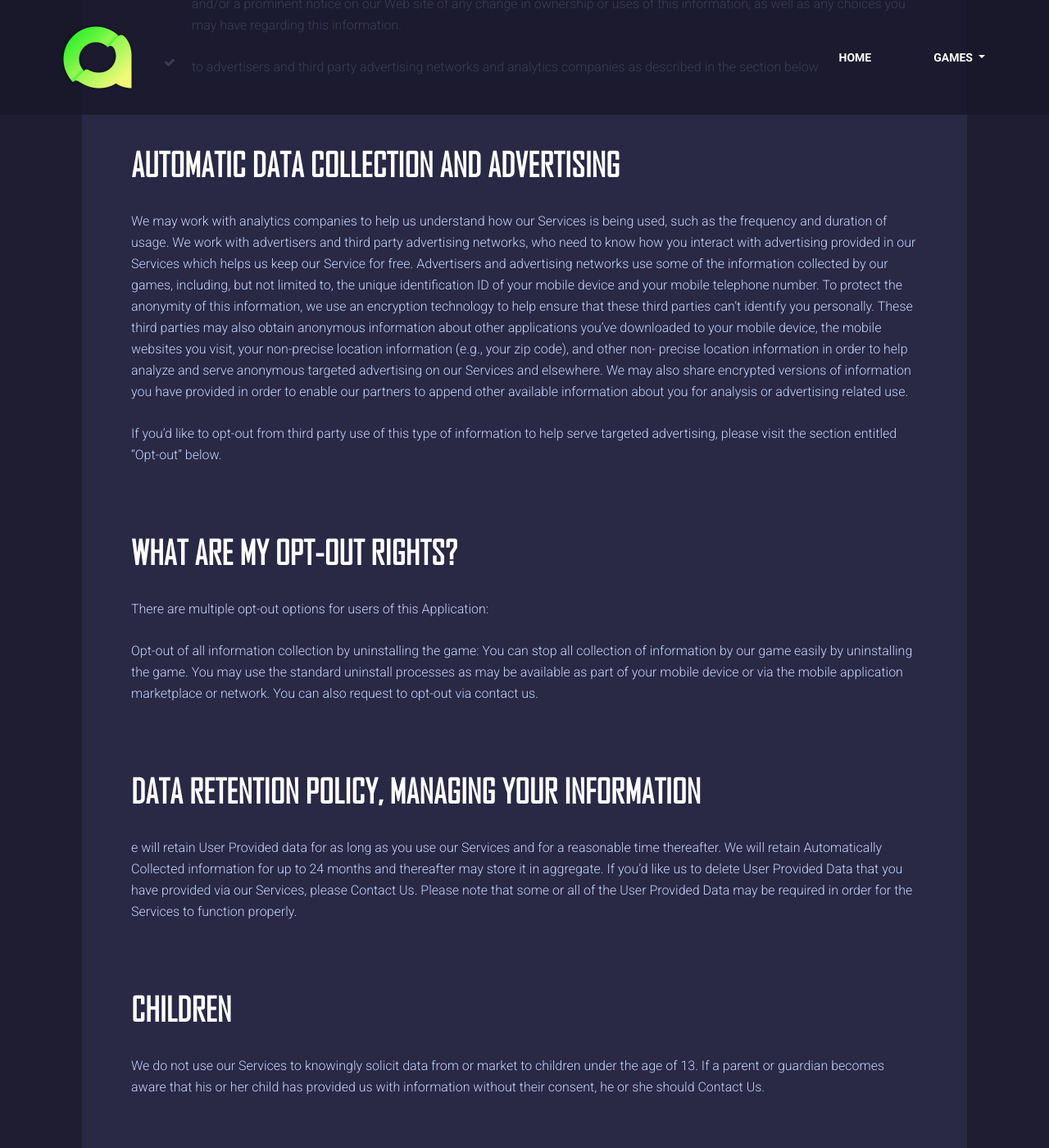
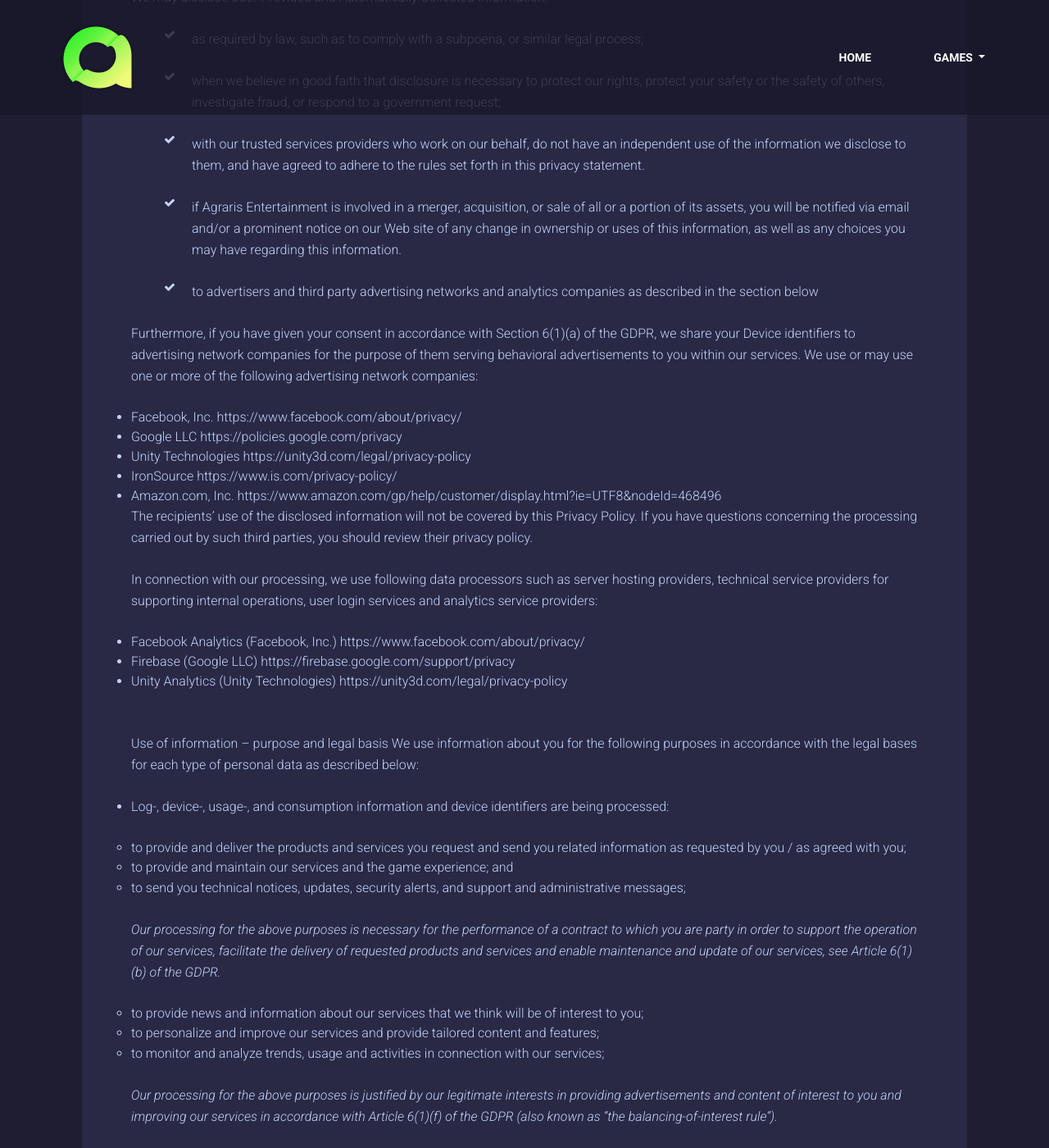
Before and after one commit to agraris/agraris.github.io, a Jekyll site: the page built from privacy.md, in a window 1280 px wide and 1400 px high, scrolled down 2750 px. Shown: the whole window at 82% size. Built offline with Jekyll 4.4.1, drawn with Linux system fonts in a browser that asks for light colours; some of the changed text lies outside the part shown.

Commit message:
Update privacy policy and add logo files

```diff
--- a/privacy.md
+++ b/privacy.md
@@ -4,59 +4,63 @@
 header_image: /assets/images/page-name.jpg
 ---
 
-This privacy policy governs your use of the Services that was created by Agraris Entertainment. This policy describes how Agraris Entertainment (described as &ldquo;Agraris&rdquo;, &ldquo;we&rdquo;, &ldquo;us&rdquo;, or &ldquo;our&rdquo;) and its third party marketing and advertising partners collect, process, and share information about you.
+This privacy policy governs your use of the Services that was created by Agraris Entertainment. This policy describes how Agraris Entertainment (described as "Agraris", "we", "us", or "our") and its third party marketing and advertising partners collect, process, and share information about you.
 
-This Privacy Policy applies to all of our games, whether played on mobile devices, PCs, or on other platforms such as Facebook. In this Privacy Policy we refer to our website, games, and other services as our &ldquo;Services&rdquo;.
+This Privacy Policy applies to all of our games, whether played on mobile devices, PCs, or on other platforms such as Facebook. In this Privacy Policy we refer to our websites, games, and other services as our "Services".
 
 By using, downloading, accessing, and/or playing our games, interacting with our website, you agree to the collection and use of your information in accordance with this Privacy Policy. If you have other concerns about providing information to us or it being used as described in this Privacy Policy, you should not use our Services.
 
 <br>
 
-### What information does the Services obtain and how is it used?
+## Collection of information
+### Playing our Games
+<br>
+By downloading, accessing and/or playing our games you consent to the data collected by us. Most of this data comes directly from you or your device, such as:
 
-##### Playing our Games
-<br>
-By downloading, accessing and/or playing our games you consent to the data collected by us. Most of this data comes directly from you or your device, such as device info, country and region, and game play information. Our games also obtain public information (full name, age, gender, email address, profile pictures, and friend list) from your Facebook account when you login on our games using Facebook connects. Login is optional; however, you may not be able to use some of the features offered by our games unless you login.
+- **Log Information**: We log information about your use of our services, including the type of device you use, the features you use, access times and your IP address.
+- **Device Information**: We collect information about the device you use to access our services, including information about the device manufacture, device model, device's OS, time zone of device, language of device.
+- **Device identifiers**: We collect online identifiers of the device you use to access our services, including IDFA, Google Ads ID, Google Device ID, Game Center ID, Google Play Account ID.
+- **Usage Information**: We collect information relating to your use of our services, including your game progress, scores, achievements and interactions with other players.
+- **Consumption information**: We collect information about your consumption habits relating to your use of our services, including which purchases you make with both virtual and real currencies and the reception of virtual goods in-game.
 
-This data is collected via external tools (Software Development Kit or SDK) implemented on our games. Here is the list of our partners implementing SDKs through our games:
+This data is collected via external tools (Software Development Kit or SDK) implemented on our games. You can learn more about how such third-party sites or platforms process your personal data in the relevant privacy policy.
+
+Here is the list of our partners implementing SDKs through our games and link to it's privacy policy:
 
 <ul class="list-1">
     <li style="margin-left: 40px; display: flex">
-        <p>Google AdMob (Advertising SDK)</p>
+        Facebook:&nbsp;<a href="https://www.facebook.com/about/privacy/" target="_blank">https://www.facebook.com/about/privacy/</a>
     </li>
     <li style="margin-left: 40px; display: flex">
-        <p>Unity Ads (Advertising SDK)</p>
+        Game Center:&nbsp;<a href="https://www.apple.com/legal/internet-services/itunes/gamecenter/" target="_blank">https://www.apple.com/legal/internet-services/itunes/gamecenter/</a>
     </li>
     <li style="margin-left: 40px; display: flex">
-        <p>Google Firebase (Analytic SDK)</p>
-    </li>
-    <li style="margin-left: 40px; display: flex">
-        <p>Unity Analytics (Analytic SDK)</p>
-    </li>
-    <li style="margin-left: 40px; display: flex">
-        <p>Facebook SDK (Advertising and Analytic SDK)</p>
-    </li>
-    <li style="margin-left: 40px; display: flex">
-        <p>IronSource (Advertising Mediation SDK)</p>
-    </li>
-    <li style="margin-left: 40px; display: flex">
-        <p>Google Play Games Service (Service SDK)</p>
+        Google Play Games:&nbsp;<a href="https://policies.google.com/privacy" target="_blank">https://policies.google.com/privacy</a>
     </li>
 </ul>
 
 We may also use the information you provided us to contact your from time to time to provide you with important information, required notices and marketing promotions.
 
-##### Visiting our Website
+### Visiting our Website
 <br>
-When you visit our other websites, such as [https://agraris.github.io](https://agraris.github.io/) and other websites operated by us (&ldquo;Websites&rdquo;), we collect information about you, such as details about how you use and interact with such Websites. We may use the information we collect about you for a number of purposes, including for operating and optimizing the Websites, in connection with our advertising purposes, and for research or analysis.
+When you visit our other websites, such as [https://agraris.github.io](https://agraris.github.io) and other websites operated by us ("Websites"), we collect information about you, such as details about how you use and interact with such Websites. We may use the information we collect about you for a number of purposes, including for operating and optimizing the Websites, in connection with our advertising purposes, and for research or analysis.
 
-##### Automatically Collected Information
-<br>
-In addition, our Services may collect certain information automatically, including, but not limited to, the type of mobile device you use, your mobile devices unique device ID, the IP address of your mobile device, your mobile operating system, the type of mobile Internet browsers you use, and information about the way you use our services.
+We use GitHub service to store our website file.
+- GitHub, Inc. https://docs.github.com/en/github/site-policy/github-privacy-statement
 
 <br>
 
-### Do third parties see and/or have access to information obtained by the Services?
+## Storage of information
+<br>
+Agraris will store your personal data for as long as necessary in order to provide you with our services or otherwise fulfil the purposes as described above, unless further storage is required in order to establish, exercise or defend a legal claim or to comply with applicable law, including accounting rules.
+
+Your personal data are deleted or anonymized as soon as it no longer serves one of the above mentioned purposes and in any event no later than three (3) years after your interaction with Agraris has ceased.
+
+Please note that some or all of the User Provided Data may be required in order for the Services to function properly.
+
+<br>
+
+## Sharing of information to third parties
 <br>
 Yes. We will share your information with third parties only in the ways that are described in this privacy statement.
 
@@ -80,45 +84,100 @@
     </li>
 </ul>
 
-<br>
+Furthermore, if you have given your consent in accordance with Section 6(1)(a) of the GDPR, we share your Device identifiers to advertising network companies for the purpose of them serving behavioral advertisements to you within our services. We use or may use one or more of the following advertising network companies:
 
-### Automatic Data Collection and Advertising
-<br>
-We may work with analytics companies to help us understand how our Services is being used, such as the frequency and duration of usage. We work with advertisers and third party advertising networks, who need to know how you interact with advertising provided in our Services which helps us keep our Service for free. Advertisers and advertising networks use some of the information collected by our games, including, but not limited to, the unique identification ID of your mobile device and your mobile telephone number. To protect the anonymity of this information, we use an encryption technology to help ensure that these third parties can&rsquo;t identify you personally. These third parties may also obtain anonymous information about other applications you&rsquo;ve downloaded to your mobile device, the mobile websites you visit, your non-precise location information (e.g., your zip code), and other non- precise location information in order to help analyze and serve anonymous targeted advertising on our Services and elsewhere. We may also share encrypted versions of information you have provided in order to enable our partners to append other available information about you for analysis or advertising related use.
+- Facebook, Inc. https://www.facebook.com/about/privacy/
+- Google LLC https://policies.google.com/privacy
+- Unity Technologies https://unity3d.com/legal/privacy-policy
+- IronSource https://www.is.com/privacy-policy/
+- Amazon.com, Inc. https://www.amazon.com/gp/help/customer/display.html?ie=UTF8&nodeId=468496
 
-If you&rsquo;d like to opt-out from third party use of this type of information to help serve targeted advertising, please visit the section entitled &ldquo;Opt-out&rdquo; below.
+The recipients' use of the disclosed information will not be covered by this Privacy Policy. If you have questions concerning the processing carried out by such third parties, you should review their privacy policy.
+
+In connection with our processing, we use following data processors such as server hosting providers, technical service providers for supporting internal operations, user login services and analytics service providers:
+
+- Facebook Analytics (Facebook, Inc.) https://www.facebook.com/about/privacy/
+- Firebase (Google LLC) https://firebase.google.com/support/privacy
+- Unity Analytics (Unity Technologies) https://unity3d.com/legal/privacy-policy
 
 <br>
 
-### What are my opt-out rights?
-<br>
-There are multiple opt-out options for users of this Application:
+Use of information – purpose and legal basis
+We use information about you for the following purposes in accordance with the legal bases for each type of personal data as described below:
 
-Opt-out of all information collection by uninstalling the game: You can stop all collection of information by our game easily by uninstalling the game. You may use the standard uninstall processes as may be available as part of your mobile device or via the mobile application marketplace or network. You can also request to opt-out via contact us.
+- Log-, device-, usage-, and consumption information and device identifiers are being processed:
+
+  - to provide and deliver the products and services you request and send you related information as requested by you / as agreed with you;
+  - to provide and maintain our services and the game experience; and
+  - to send you technical notices, updates, security alerts, and support and administrative messages;
+
+    *Our processing for the above purposes is necessary for the performance of a contract to which you are party in order to support the operation of our services, facilitate the delivery of requested products and services and enable maintenance and update of our services, see Article 6(1)(b) of the GDPR.*
+
+  - to provide news and information about our services that we think will be of interest to you;
+  - to personalize and improve our services and provide tailored content and features;
+  - to monitor and analyze trends, usage and activities in connection with our services;
+
+    *Our processing for the above purposes is justified by our legitimate interests in providing advertisements and content of interest to you and improving our services in accordance with Article 6(1)(f) of the GDPR (also known as "the balancing-of-interest rule").*
+
+  - to provide users that have given us consent to share their advertising IDs with our ad network partners (as further specified under “Sharing of Information”) for the purpose of serving them with personalized advertisement in our services (behavioral advertising).
+
+    *Our processing for the above purpose is justified by our legitimate interests in providing advertisements and content of interest to you in accordance with Article 6(1)(f) of the GDPR. The disclosure of your advertising ID to third parties for the purposes of behavioral advertising is based on your consent in accordance with Article 6(1)(a) of the GDPR (see more below under Sharing of Information).*
+
+- Information from other sources are being processed:
+
+  - to provide and deliver the products and services you request and send you related information;
+
+    *Our processing for the above purpose is necessary for the performance of a contract to which you are party in order to facilitate the delivery of requested products and services, see Section 6(1)(b) of the GDPR.*
+
+  - to link or combine information we get from others to help understand your needs and provide you with better service; and
+  - to provide news and information about our services we think will be of interest to you;
+
+    *Our processing for the above purposes is justified by our legitimate interests in providing content of interest to you and improving our services in accordance with Article 6(1)(f) of the GDPR (also known as "the balancing-of-interest rule").*
+
+We only process your information to the extent that is necessary to achieve the purposes for which the information has been collected.
 
 <br>
 
-### Data Retention Policy, Managing Your Information
+## Social sharing features
+Our services may offers social sharing features and other integrated tools (such as the Facebook “Like” button), which let you share actions you take in our services with other media. You must be over the minimum age limit that is prescribed by the legislation in the individual jurisdictions to use any social sharing features integrated in our services. The use of such features enables the sharing of information with your friends or the public, depending on the settings you establish with the entity that provides the social sharing feature.
+
+## Children
 <br>
-e will retain User Provided data for as long as you use our Services and for a reasonable time thereafter. We will retain Automatically Collected information for up to 24 months and thereafter may store it in aggregate. If you&rsquo;d like us to delete User Provided Data that you have provided via our Services, please Contact Us. Please note that some or all of the User Provided Data may be required in order for the Services to function properly.
+Use of our services is limited to users aged 13 years and above, except in European Economic Area, where our services is limited to users aged 16 years and above. If you are accepting this Privacy Policy and using our services, you warrant you are 13 (or 16, depends what is applicable) or more years old.
+
+If a parent or guardian becomes aware that his or her child has provided us with information without their consent, he or she should Contact Us.
 
 <br>
 
-### Children
-<br>
-We do not use our Services to knowingly solicit data from or market to children under the age of 13. If a parent or guardian becomes aware that his or her child has provided us with information without their consent, he or she should Contact Us.
-
-<br>
-
-### Security
+## Security
 <br>
 We are concerned about safeguarding the confidentiality of your information. We provide physical, electronic, and procedural safeguards to protect information we process and maintain. For example, we limit access to this information to authorized employees and contractors who need to know that information in order to operate, develop or improve our Services. Please be aware that, although we endeavor provide reasonable security for information we process and maintain, no security system can prevent all potential security breaches.
 
 <br>
 
+## Push notifications
+We send push notifications or alerts to your device to provide service-related information, service updates, promotional communications and other related messages, if you have agreed to such notifications. You can deactivate these notifications by changing your notification settings on your device.
+
+<br>
+
+## Does Agraris actually "sell" personal data?
+Agraris does not, and will not, provide your personal data in direct exchange for money. Therefore, in the literal sense, Agraris does not sell your data. However, we have disclosed some categories of personal data we collect, explained under ”Sharing of information to third parties“, to the third parties for business purpose as explained under “Use of information – purpose and legal basis”.
+
+To the extent this practice is interpreted to constitute a “sale” under the CCPA, please contact us to exercise your right to withdraw your consent on sharing your personal data with third parties.
+
+<br>
+
+## What are my opt-out rights?
+<br>
+There are multiple opt-out options for users of our services:
+
+Opt-out of all information collection by uninstalling the game: You can stop all collection of information by our game easily by uninstalling the game. You may use the standard uninstall processes as may be available as part of your mobile device or via the mobile application marketplace or network.
+
+<br>
+
 ### Changes
 <br>
-This Privacy Policy may be updated from time to time for any reason. We will notify you of any changes to our Privacy Policy by posting the new Privacy Policy here and informing you via our Website.
+This Privacy Policy may be updated from time to time for any reason. If we make changes, we will notify you by revising the date at the top of the policy and, depending on the specific changes, we will provide you with additional notice or require a renewed consent.
 
 <br>
 
```
Also changed, not shown: Logo.png (added), 1 other file.
